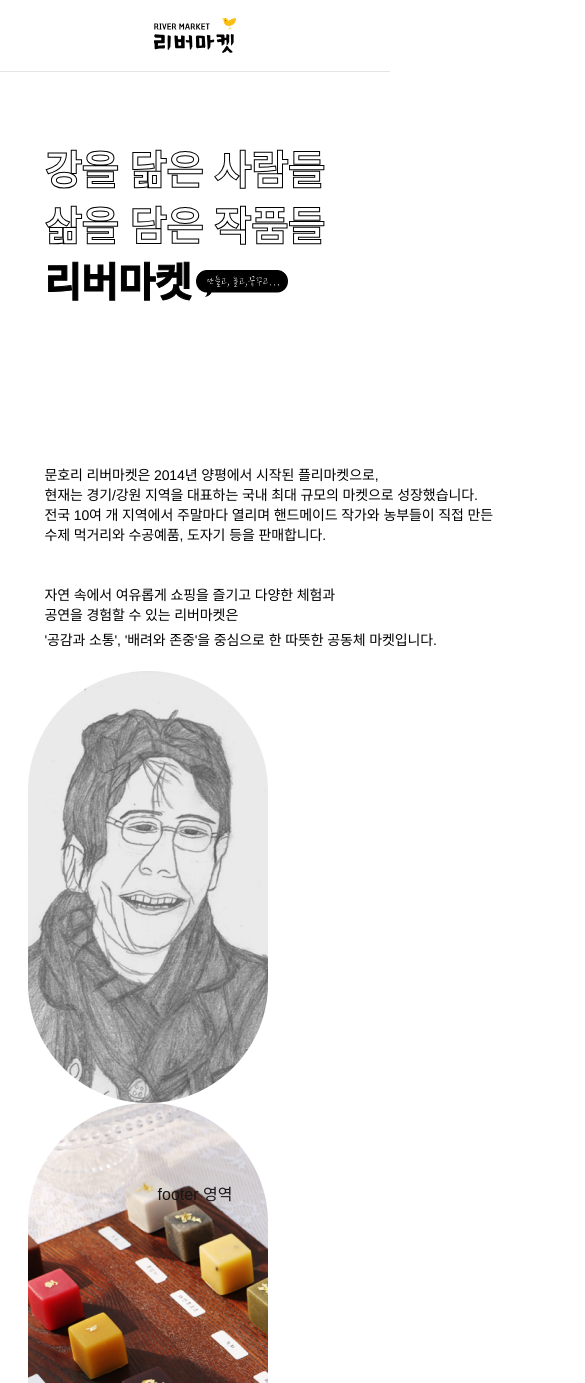
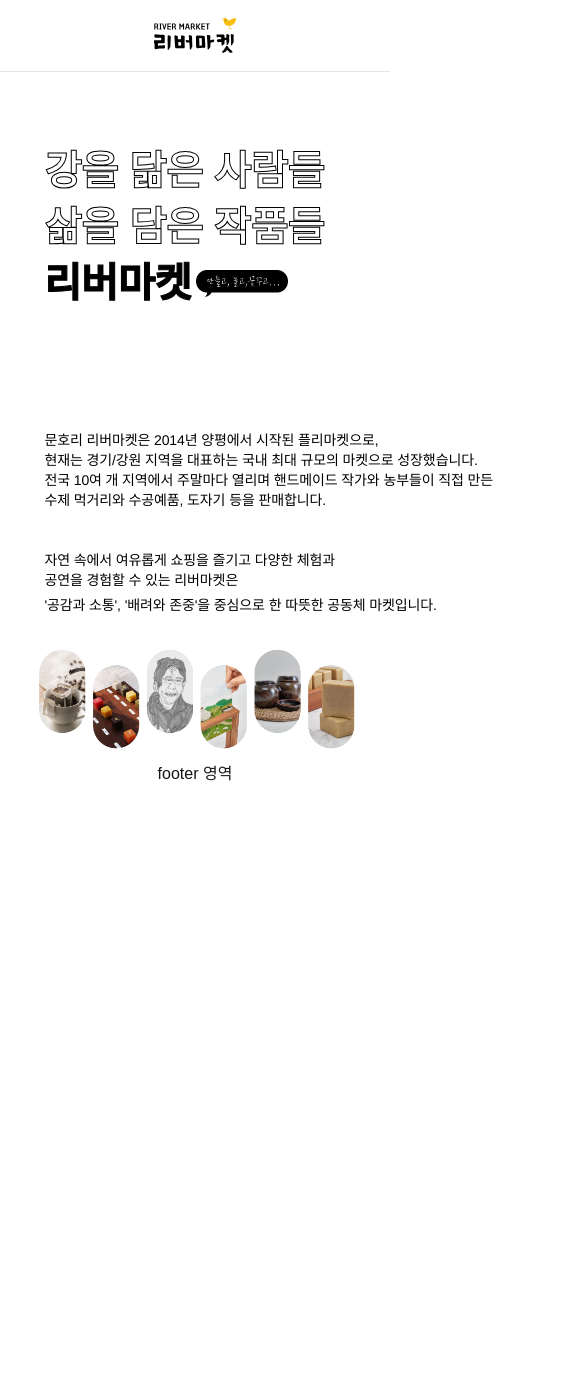
Before and after one commit to KprPlatform/riverMarket2024, a Next.js app: page / in a window 390 px wide. Shown: the top 1383 px of the page, 585 px wide, since content can reach past the window. After the commit the page ends 844 px from the top, so only its background shows below. Built offline with nearby package versions, Linux system fonts and the light colour scheme.

Commit message:
modify: intro 마무리

```diff
--- a/src/app/components/IntroSection.tsx
+++ b/src/app/components/IntroSection.tsx
@@ -29,7 +29,7 @@
         </div>
 
         {/* 우측 날개 */}
-        <div className="pt-[20%] md:pt-[27.7%] font-normal text-black text-sm md:text-xl tracking-[-0.60px] md:leading-5  [font-family:'Noto_Sans_KR',Helvetica]">
+        <div className="pt-[15%] md:pt-[27.7%] font-normal text-black text-sm md:text-xl tracking-[-0.60px] md:leading-5  [font-family:'Noto_Sans_KR',Helvetica]">
           <span className='tracking-[-0.12px] md:leading-[30px]'>
             문호리 리버마켓은 2014년 양평에서 시작된 플리마켓으로,
             <br />
@@ -55,7 +55,13 @@
           <span className='tracking-[-0.12px] leading-[30px]'></span>
         </div>
       </div>
-      <div className=' w-[1920px] h-[512px] top-[690px] left-[140px]'>
+
+      {/* 배너 */}
+      {/* 임시 이미지 */}
+      <div>
+        <img src='images/00_tmp_benner.jpg'></img>
+      </div>
+      {/* <div className=' w-[1920px] h-[512px] top-[690px] left-[140px]'>
         <img
           className=' w-60 h-[432px] top-0 left-[560px]'
           alt='Image'
@@ -91,7 +97,7 @@
           alt='Image'
           src='/images/image-17914-1.png'
         />
-      </div>
+      </div> */}
     </section>
   );
 };
```
Also changed, not shown: public/images/00_tmp_benner.jpg (added).
